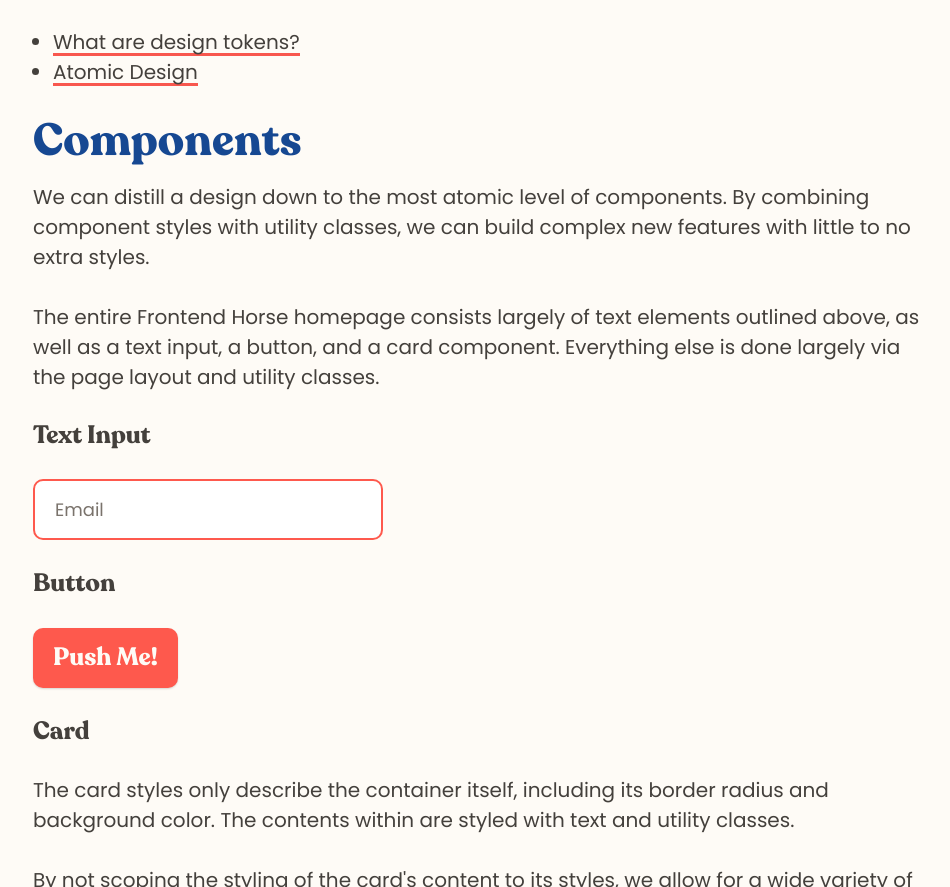
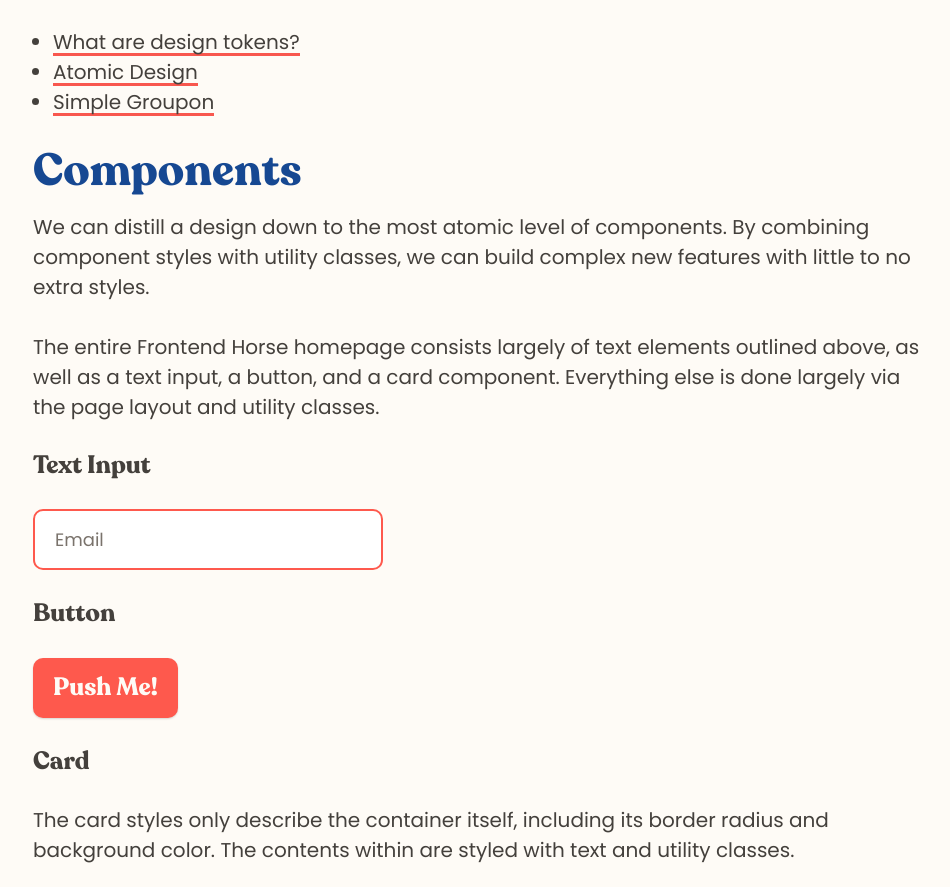
Before and after one commit to peruvianidol/frontend-horse, an Eleventy site: page _src/index.html in a window 1280 px wide. Shown: the part 5280-6167 px from the top of the page, without its empty margins (156-1106 px from the left). Built offline with nearby package versions, Linux system fonts and the light colour scheme; Eleventy itself is replaced by a stand-in of ours; files that its build step writes are made by us from their sources.

```diff
--- a/_src/index.html
+++ b/_src/index.html
@@ -317,6 +317,7 @@
     <ul>
       <li><a href="https://piccalil.li/tutorial/what-are-design-tokens/">What are design tokens?</a></li>
       <li><a href="https://bradfrost.com/blog/post/atomic-web-design/">Atomic Design</a></li>
+      <li><a href="https://www.mikeaparicio.com/posts/2020-07-06-simple-groupon/">Simple Groupon</a></li>
     </ul>
 
     <h2 class="fh-heading-3 fh-stack-15 fh-text-accent">Components</h2>
```
